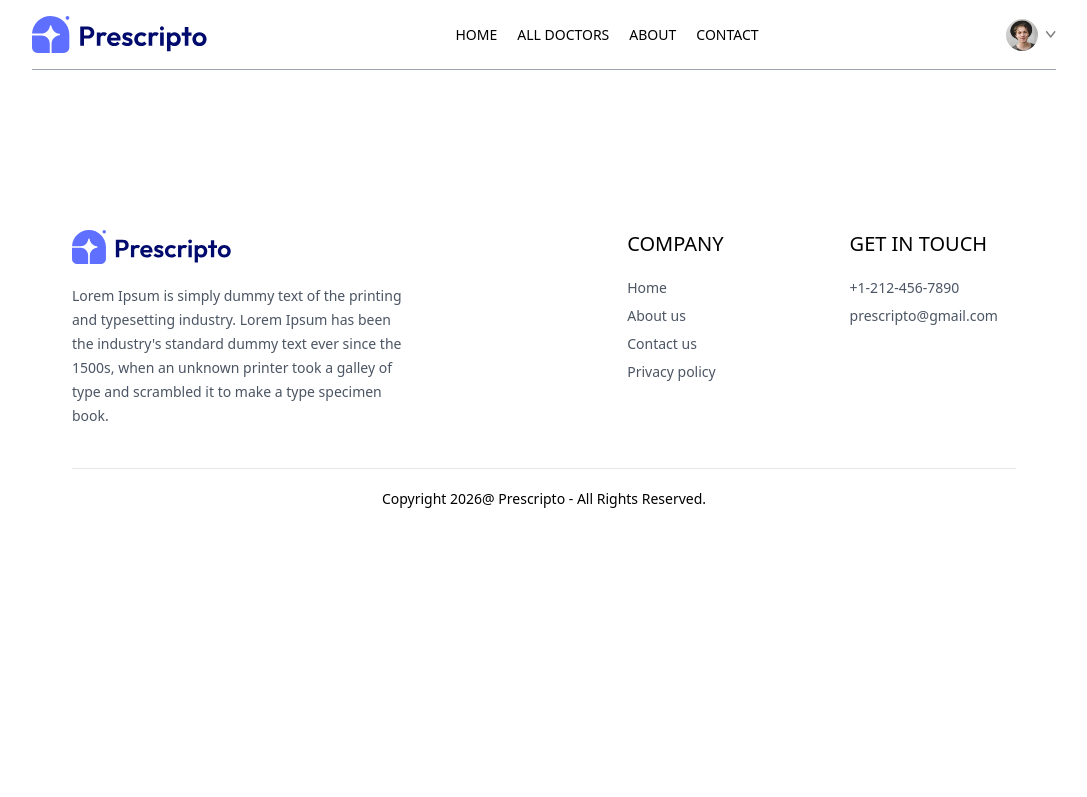
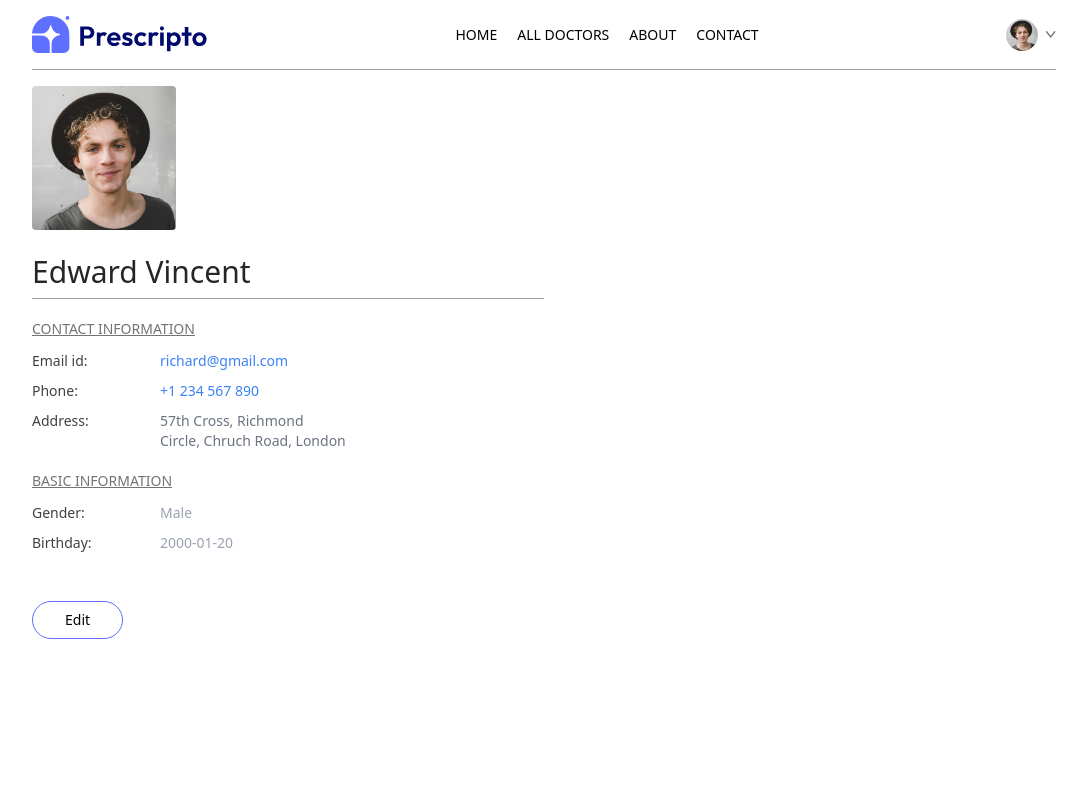
Before and after one commit to Akash72914/Prescripto, a React (Vite) app in the folder frontend/: page /my-profile in a window 1280 px wide. Shown: the top 797 px of the page, without its empty margins (96-1183 px from the left). Built offline with nearby package versions, Linux system fonts and the light colour scheme.

Commit message:
Created profile page

```diff
--- a/frontend/src/pages/MyProfile.jsx
+++ b/frontend/src/pages/MyProfile.jsx
@@ -1,9 +1,85 @@
-import React from 'react'
+import React, { useState } from 'react';
+import { assets } from '../assets/assets';
 
 const MyProfile = () => {
+  const [userData, setUserData] = useState({
+    name: "Edward Vincent",
+    image: assets.profile_pic,
+    email: 'richard@gmail.com',
+    phone: '+1 234 567 890',
+    address: {
+      line1: "57th Cross, Richmond",
+      line2: "Circle, Chruch Road, London"
+    },
+    gender: 'Male',
+    dob: '2000-01-20'
+  });
+
+  const [isEdit, setIsEdit] = useState(false);
+
   return (
-    <div>
-
+    <div className='max-w-lg flex flex-col gap-2 text-sm'>
+      <img className='w-36 rounded' src={userData.image} alt='' />
+      {
+        isEdit
+          ? <input className='bg-gray-50 text-3xl font-medium max-w-60 mt-4' type="text" value={userData.name} onChange={e => setUserData(prev => ({ ...prev, name: e.target.value }))} />
+          : <p className='font-medium text-3xl text-neutral-800 mt-4'>{userData.name}</p>
+      }
+      <hr className='bg-zinc-400 h-[1px] border-none' />
+      <div>
+        <p className='text-neutral-500 underline mt-3'>CONTACT INFORMATION</p>
+        <div className='grid grid-cols-[1fr_3fr] gap-y-2.5 mt-3 text-neutral-700'>
+          <p className='font-medium'>Email id:</p>
+          <p className='text-blue-500'>{userData.email}</p>
+          <p className='font-medium'>Phone:</p>
+          {
+            isEdit
+              ? <input className='bg-gray-100 max-w-52' type="text" value={userData.phone} onChange={e => setUserData(prev => ({ ...prev, phone: e.target.value }))} />
+              : <p className='text-blue-500'>{userData.phone}</p>
+          }
+          <p className='font-medium'>Address:</p>
+          {
+            isEdit
+              ? <p>
+                <input className='bg-gray-50' type="text" onChange={(e) => setUserData(prev => ({ ...prev, address: { ...prev.address, line1: e.target.value } }))} value={userData.address.line1} />
+                <br />
+                <input className='bg-gray-50' type="text" onChange={(e) => setUserData(prev => ({ ...prev, address: { ...prev.address, line2: e.target.value } }))} value={userData.address.line2} />
+              </p>
+              : <p className='text-gray-500'>
+                {userData.address.line1}
+                <br />
+                {userData.address.line2}
+              </p>
+          }
+        </div>
+      </div>
+      <div>
+        <p className='text-neutral-500 underline mt-3'>BASIC INFORMATION</p>
+        <div className='grid grid-cols-[1fr_3fr] gap-y-2.5 mt-3 text-neutral-700'>
+          <p className='font-medium'>Gender:</p>
+          {
+            isEdit
+              ? <select className='max-w-20 bg-gray-100' onChange={(e) => setUserData(prev => ({ ...prev, gender: e.target.value }))} value={userData.gender}>
+                <option value="Male">Male</option>
+                <option value="Female">Female</option>
+              </select>
+              : <p className='text-gray-400'>{userData.gender}</p>
+          }
+          <p className='font-medium'>Birthday:</p>
+          {
+            isEdit
+              ? <input className='max-w-28 bg-gray-100' type="date" onChange={(e) => setUserData(prev => ({ ...prev, dob: e.target.value }))} value={userData.dob} />
+              : <p className='text-gray-400'>{userData.dob}</p>
+          }
+        </div>
+      </div>
+      <div className='mt-10'>
+        {
+          isEdit
+            ? <button className='border border-primary px-8 py-2 rounded-full hover:bg-primary hover:text-white transition-all' onClick={() => setIsEdit(false)}>Save information</button>
+            : <button className='border border-primary px-8 py-2 rounded-full hover:bg-primary hover:text-white transition-all' onClick={() => setIsEdit(true)}>Edit</button>
+        }
+      </div>
     </div>
   )
 }
```
